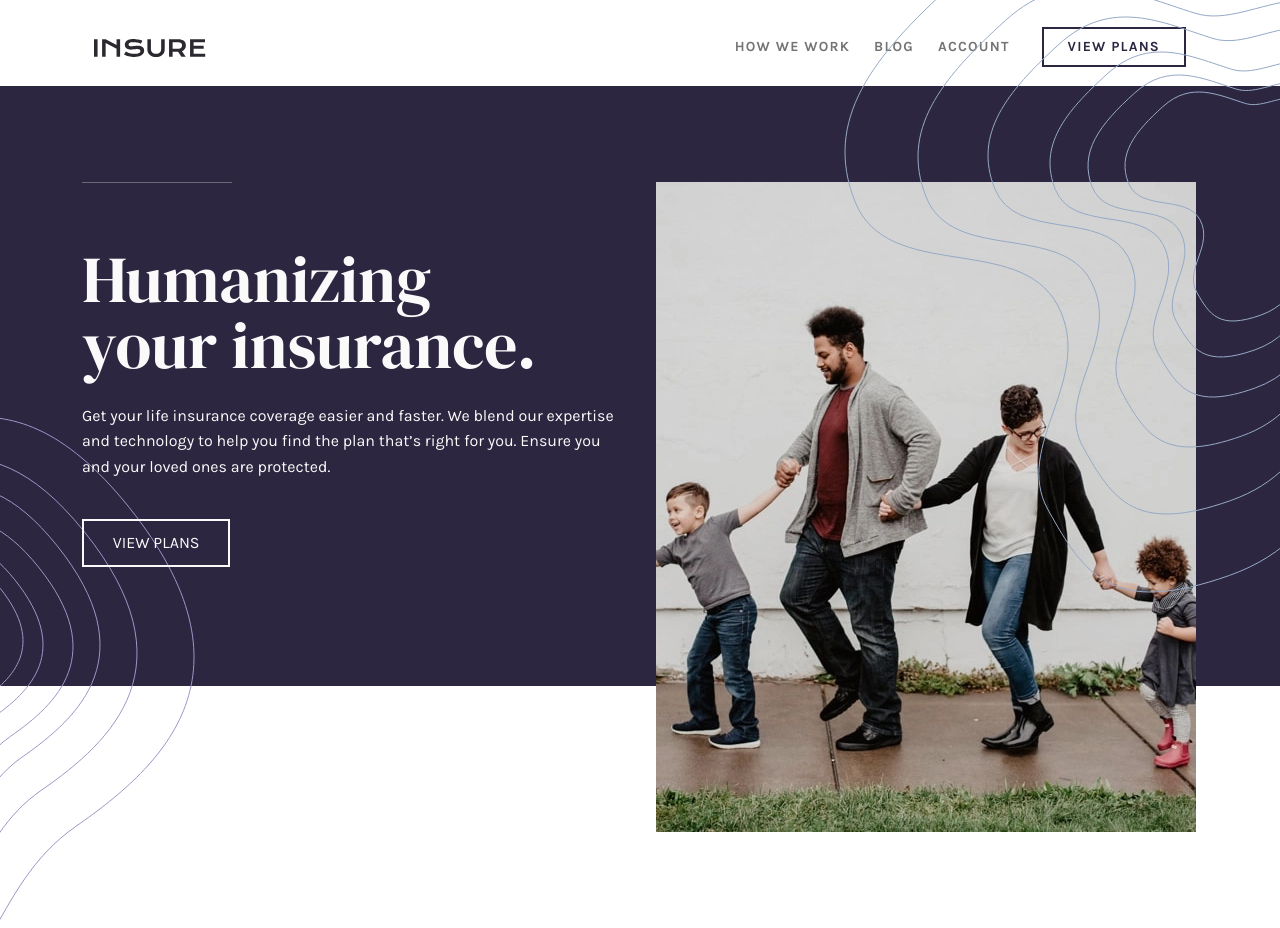
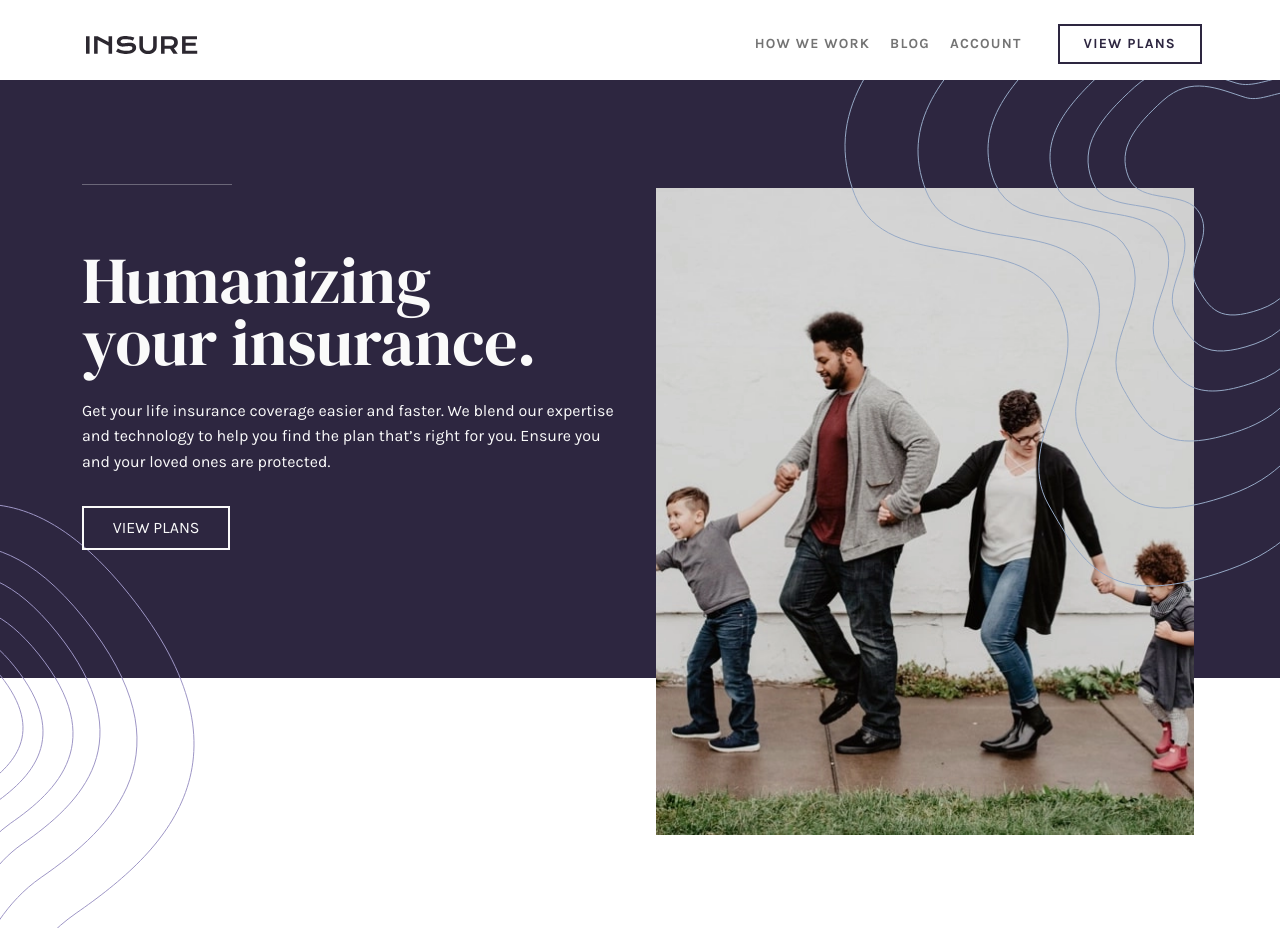
Before and after one commit to je-jo/insure-landing-page, a website: page index.html in a window 1280 px wide. Shown: the top 928 px of the page. Drawn offline with Linux system fonts and the light colour scheme; files whose address does not match are found by name.

Commit message:
add background patterns

```diff
--- a/assets/styles/custom.scss
+++ b/assets/styles/custom.scss
@@ -1,38 +1,3 @@
- //import fonts
-
- /* dm-serif-display-regular - latin */
- @font-face {
-     font-family: 'DM Serif Display';
-     font-style: normal;
-     font-weight: 400;
-     src: local(''),
-         url('../fonts/dm-serif-display-v10-latin-regular.woff2') format('woff2'),
-         url('../fonts/dm-serif-display-v10-latin-regular.woff') format('woff');
-     display: swap;
- }
-
- /* karla-regular - latin */
- @font-face {
-     font-family: 'Karla';
-     font-style: normal;
-     font-weight: 400;
-     src: local(''),
-         url('../fonts/karla-v23-latin-regular.woff') format('woff2'),
-         url('../fonts/karla-v23-latin-regular.woff') format('woff');
-     display: swap;
- }
-
- /* karla-700 - latin */
- @font-face {
-     font-family: 'Karla';
-     font-style: normal;
-     font-weight: 700;
-     src: local(''),
-         url('../fonts/karla-v23-latin-700.woff2') format('woff2'),
-         url('../fonts/karla-v23-latin-700.woff') format('woff');
-     display: swap;
- }
-
  //import functions first
  @import "../../node_modules/bootstrap/scss/functions";
 
@@ -58,7 +23,7 @@
  $enable-rfs: false;
 
  $headings-font-weight: 400;
- $headings-line-height: 1;
+ $headings-line-height: 0.95;
  $h1-font-size: clamp(3rem, 2.5rem + 2vw, 4.5rem);
  $h2-font-size: clamp(2.5rem, 2.2rem + 1.4vw, 3.5rem);
  $h3-font-size: 1.8rem;
@@ -67,7 +32,7 @@
  $link-decoration: none;
  $link-hover-decoration: underline;
 
- $navbar-padding-y: 0.7rem;
+ $navbar-padding-y: 0.5rem;
 
  $nav-link-font-size: 0.875rem;
  $nav-link-font-weight: 700;
@@ -81,6 +46,7 @@ $navbar-toggler-padding-x: 0;
  $btn-border-radius: 0;
  $btn-border-radius-sm: 0;
  $btn-padding-x: 1.8rem;
+ $btn-padding-y: 0.25rem;
  $btn-padding-x-sm: 1rem;
  $btn-line-height: 2;
 
@@ -113,32 +79,33 @@ $navbar-toggler-padding-x: 0;
      @media screen and (min-width: 768px) {
          padding-bottom: 0;
          margin-bottom: 10rem;
-         background: $primary;
      }
      &::before {
         @media screen and (min-width: 768px) {
             content: url("../images/patterns/bg-pattern-intro-left-desktop.svg");
             position: absolute;
-            bottom: -16%;
+            top: 26.5rem;
         }
      }
      &::after {
         content: url("../images/patterns/bg-pattern-intro-right-mobile.svg");
         position: absolute;
-        bottom: -53%;
         right: 0;
+        bottom: -11.25rem;
         @media screen and (min-width: 768px) {
             content: url("../images/patterns/bg-pattern-intro-right-desktop.svg");
-            bottom: unset;
-            top: 0;
+            top: -5.375rem;
+        }
      }
  }
 
- }
+ .custom-intro {
+    padding-top: 3rem;
+    z-index: 90;
+     background: url(../images/patterns/bg-pattern-intro-left-mobile.svg) top left / auto no-repeat transparent;
 
- .custom-intro {
-    background: url(../images/patterns/bg-pattern-intro-left-mobile.svg) top left / auto no-repeat $primary;
      @media screen and (min-width: 768px) {
+        padding-top: 3.5rem;
          background: transparent;
      }
  }
@@ -155,21 +122,29 @@ $navbar-toggler-padding-x: 0;
  section:last-child {
      padding: 0 2rem;
      margin-bottom: 11.5rem;
-      &::before {
-         content: url("../images/patterns/bg-pattern-how-we-work-mobile.svg");
-         position: absolute;
-         top: 0;
-         right: 0;
-      }
+     background: url(../images/patterns/bg-pattern-how-we-work-mobile.svg) top right / contain no-repeat $primary;
 
      @media screen and (min-width: 768px) {
          padding: 0 5rem;
          margin-bottom: 9rem;
      }
+
+     @media screen and (min-width: 992px) {
+         background-image: url(../images/patterns/bg-pattern-how-we-work-desktop.svg);
+     }
  }
 
  footer {
      background: url(../images/patterns/bg-pattern-footer-mobile.svg) top left / contain no-repeat $light;
+
+     @media screen and (min-width: 768px) {
+         background-image: url(../images/patterns/bg-pattern-footer-desktop.svg);
+
+     }
+ }
+
+ .navbar {
+    z-index: 999;
  }
 
  .navbar-collapse.show,
@@ -185,7 +160,7 @@ $navbar-toggler-padding-x: 0;
 
  .navbar-collapse.show>.navbar-nav,
  .navbar-collapse.collapsing>.navbar-nav {
-    height: 74vh;
+     height: 90vh;
      padding: 2.5rem 0;
      gap: 1.5rem;
  }
@@ -195,6 +170,7 @@ $navbar-toggler-padding-x: 0;
      font-size: 1.3rem;
      font-weight: 400;
      color: $light;
+
      &:hover {
          color: $secondary;
      }
@@ -205,6 +181,7 @@ $navbar-toggler-padding-x: 0;
      width: 87%;
      color: $light;
      border-color: $light;
+
      &:hover {
          background-color: $secondary;
          color: $dark;
@@ -217,10 +194,6 @@ $navbar-toggler-padding-x: 0;
 
  p {
      line-height: 1.6;
- }
-
- h1, h2 {
-    z-index: 999;
  }
 
  h3 {
@@ -255,7 +228,7 @@ $navbar-toggler-padding-x: 0;
 
  @media screen and (min-width: 768px) {
      picture img {
-         top: 16%;
+         top: 18%;
          margin-bottom: -50px;
      }
  }
--- a/index.html
+++ b/index.html
@@ -6,40 +6,70 @@
   <meta name="viewport" content="width=device-width, initial-scale=1.0">
   <meta name="description" content="A Bootstrap 5 solution to a Frontend Mentor challenge - Insure Landing Page">
   <link rel="icon" type="image/png" sizes="32x32" href="assets/images/favicon-32x32.png">
+  <meta name="theme-color" content="#2d2640">
+  <link rel="preload" href="assets/fonts/karla-v23-latin-700.woff2" as="font" type="font/woff2" crossorigin>
+  <style media="screen, print">
+    /* karla-700 - latin */
+    @font-face {
+      font-family: 'Karla';
+      font-style: normal;
+      font-weight: 700;
+      src: local(''),
+        url('assets/fonts/karla-v23-latin-700.woff2') format('woff2'),
+        url('assets/fonts/karla-v23-latin-700.woff') format('woff');
+      font-display: swap;
+    }
+
+    /* dm-serif-display-regular - latin */
+    @font-face {
+      font-family: 'DM Serif Display';
+      font-style: normal;
+      font-weight: 400;
+      src: local(''),
+        url('assets/fonts/dm-serif-display-v10-latin-regular.woff2') format('woff2'),
+        url('assets/fonts/dm-serif-display-v10-latin-regular.woff') format('woff');
+      font-display: swap;
+    }
+
+    /* karla-regular - latin */
+    @font-face {
+      font-family: 'Karla';
+      font-style: normal;
+      font-weight: 400;
+      src: local(''),
+        url('assets/fonts/karla-v23-latin-regular.woff') format('woff2'),
+        url('assets/fonts/karla-v23-latin-regular.woff') format('woff');
+      font-display: swap;
+    }
+  </style>
   <link rel="stylesheet" href="assets/styles/custom.css">
   <title>Frontend Mentor | Insure landing page</title>
-  <!-- <style>
-    * {
-      outline: 1px solid red;
-    }
-  </style> -->
 </head>
 
 <body>
   <header>
-    <nav class="navbar navbar-expand-md">
-      <div class="container-xl py-2 py-md-3 px-4 pt-md-3 pb-md-2 position-relative">
-        <a href="#" class="navbar-brand"><img src="assets/images/logo.svg" alt="Insure"></a>
+    <nav class="navbar navbar-expand-md bg-white">
+      <div class="container-xl py-2 px-4 ps-md-3 pe-md-2 pt-md-3 position-relative">
+        <a href="#" class="navbar-brand"><img src="assets/images/logo.svg" alt="Insure" width="112" height="18"></a>
         <button class="navbar-toggler" type="button" data-bs-toggle="collapse" data-bs-target="#nav-main"
           aria-controls="nav-main" aria-expanded="false" aria-label="Toggle navigation">
           <span class="navbar-toggler-icon"></span>
         </button>
         <div class="collapse navbar-collapse" id="nav-main">
-          <ul class="navbar-nav ms-auto gap-md-2 align-items-center">
+          <ul class="navbar-nav ms-auto gap-md-1 align-items-center">
             <li class="nav-item"><a class="nav-link" href="#">How we work</a></li>
             <li class="nav-item"><a class="nav-link" href="#">Blog</a></li>
             <li class="nav-item"><a class="nav-link" href="#">Account</a></li>
-            <li class="nav-item btn btn-outline-primary btn-sm ms-md-3"><a class="nav-link text-reset" href="#">View plans</a></li>
+            <li class="nav-item btn btn-outline-primary btn-sm ms-md-4"><a class="nav-link text-reset" href="#">View
+                plans</a></li>
           </ul>
         </div>
       </div>
-
-
     </nav>
-    <div class="bg-primary text-light custom-hero">
-      <div class="container text-center text-md-start">
+    <div class="bg-primary text-light position-relative custom-hero">
+      <div class="container-lg text-center text-md-start">
         <div class="row">
-          <div class="col-md-6 px-0 ps-md-3">
+          <div class="col-md-6 px-0 px-md-3">
             <picture>
               <source type="image/webp" srcset="
           assets/images/image-intro-desktop.webp 540w,
@@ -51,18 +81,18 @@
           assets/images/image-intro-desktop.jpg 540w,
           assets/images/image-intro-mobile.jpg 375w" sizes="100vw"
                 alt="a family of four, holding hands and walking around happily" width="540" height="650"
-                class="img-fluid position-relative">
+                class="w-auto img-fluid position-relative">
             </picture>
           </div>
-          <div class="col-md-6 py-5 order-md-first custom-intro position-relative">
-            <h1 class="h1 pt-5 px-2 px-md-0 pe-md-5 position-relative">
+          <div class="col-md-6 order-md-first position-relative custom-intro">
+            <h1 class="h1 pt-5 px-2 px-md-0 pe-md-5">
               Humanizing your insurance.</h1>
             <p class="py-2 py-md-3 px-3 px-md-0 pe-md-2">Get your life insurance coverage easier and faster. We blend
               our
               expertise
               and technology to help you find the plan that’s right for you. Ensure you
               and your loved ones are protected.</p>
-            <a href="#" class="btn btn-outline-light text-uppercase my-2">View plans</a>
+            <a href="#" class="btn btn-outline-light text-uppercase">View plans</a>
           </div>
         </div>
       </div>
@@ -99,10 +129,11 @@
         </div>
       </div>
     </section>
-    <section class="container-sm text-center bg-primary text-light position-relative">
+    <section class="container-sm text-center bg-primary text-light">
       <div class="row align-items-center justify-content-between py-5">
         <div class="col-lg-7 mb-4">
-          <h2 class="text-center text-lg-start pt-4 position-relative"><span class="custom-lbr">Find out more </span>about how we work
+          <h2 class="text-center text-lg-start pt-4"><span class="custom-lbr">Find out more
+            </span>about how we work
           </h2>
         </div>
         <div class="col-lg-3 text-lg-end"><a href="#"
@@ -110,11 +141,11 @@
       </div>
     </section>
   </main>
-  <footer class="position-relative">
+  <footer>
     <div class="container-fluid">
       <div class="container">
         <h2 class="visually-hidden">Learn more</h2>
-        <div class="row justify-content-between align-items-center text-center gy-4 position-relative">
+        <div class="row justify-content-between align-items-center text-center gy-4">
           <h3 class="visually-hidden">Social Links</h3>
           <div class="col-lg-2 text-lg-start">
             <a href="#"><img src="assets/images/logo.svg" alt="Insure" width="112" height="18"></a>
@@ -212,7 +243,7 @@
     </div>
 
   </footer>
-<script src="assets/js/bootstrap.min.js"></script>
+  <script src="assets/js/bootstrap.min.js"></script>
 </body>
 
 </html>
```
Also changed, not shown: assets/styles/custom.css. Lines whose indentation alone changed are shown as unchanged.
